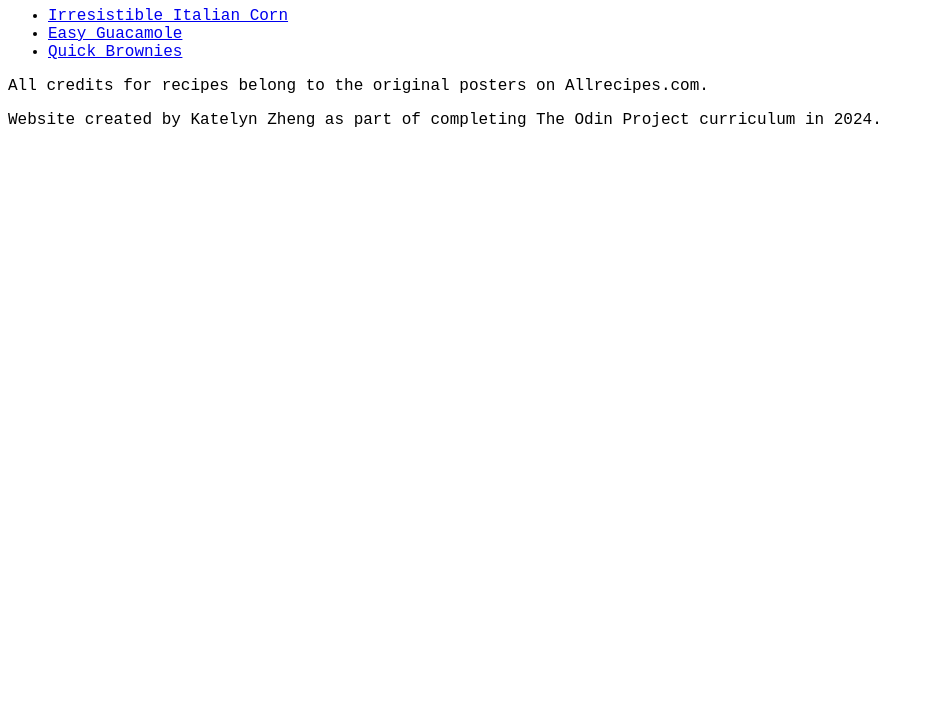
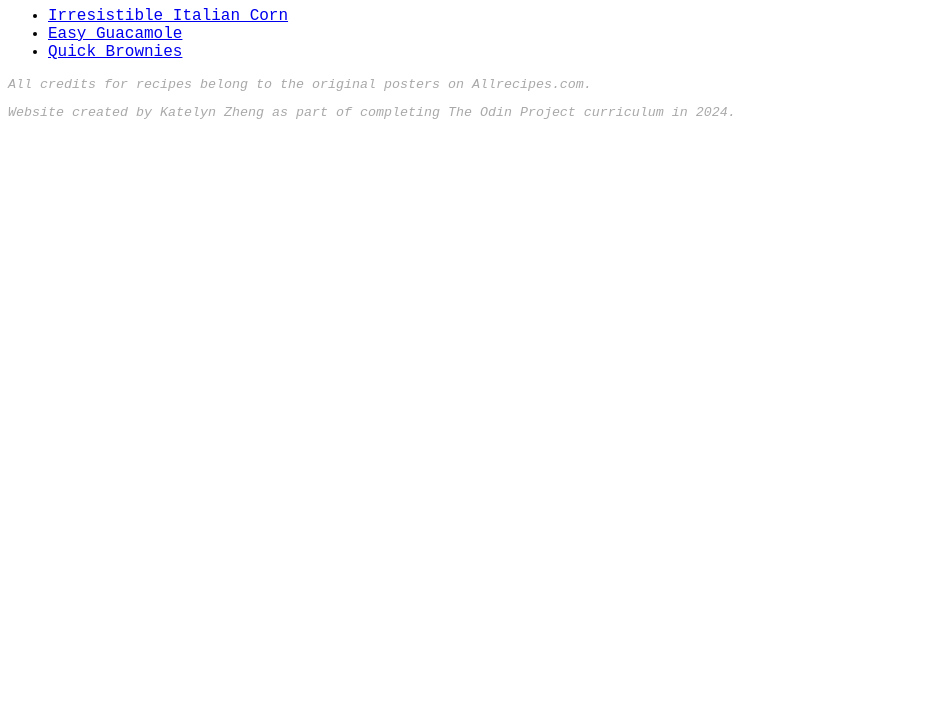
Before and after one commit to kateyzcodes/odin-recipes, a plain HTML site: page index.html in a window 1280 px wide. Shown: the part 73-800 px from the top of the page, without its empty margins (0-933 px from the left). Drawn offline with Linux system fonts and the light colour scheme.

Commit message:
Correct footer classes in all pages

```diff
--- a/index.html
+++ b/index.html
@@ -13,7 +13,7 @@
             <li><a href="./recipes/easy-guacamole.html">Easy Guacamole</a></li>
             <li><a href="./recipes/quick-brownies.html">Quick Brownies</a></li>
         </ul>
-        <p class="footers">All credits for recipes belong to the original posters on Allrecipes.com.</p>
-        <p class="footers">Website created by Katelyn Zheng as part of completing The Odin Project curriculum in 2024.</p>
+        <p class="descriptions footers">All credits for recipes belong to the original posters on Allrecipes.com.</p>
+        <p class="descriptions footers">Website created by Katelyn Zheng as part of completing The Odin Project curriculum in 2024.</p>
     </body>
 </html>
```
Also changed, not shown: recipes/easy-guacamole.html (+2 -2 lines), recipes/irresistible-italian-corn.html (+2 -2 lines), recipes/quick-brownies.html (+2 -2 lines).
